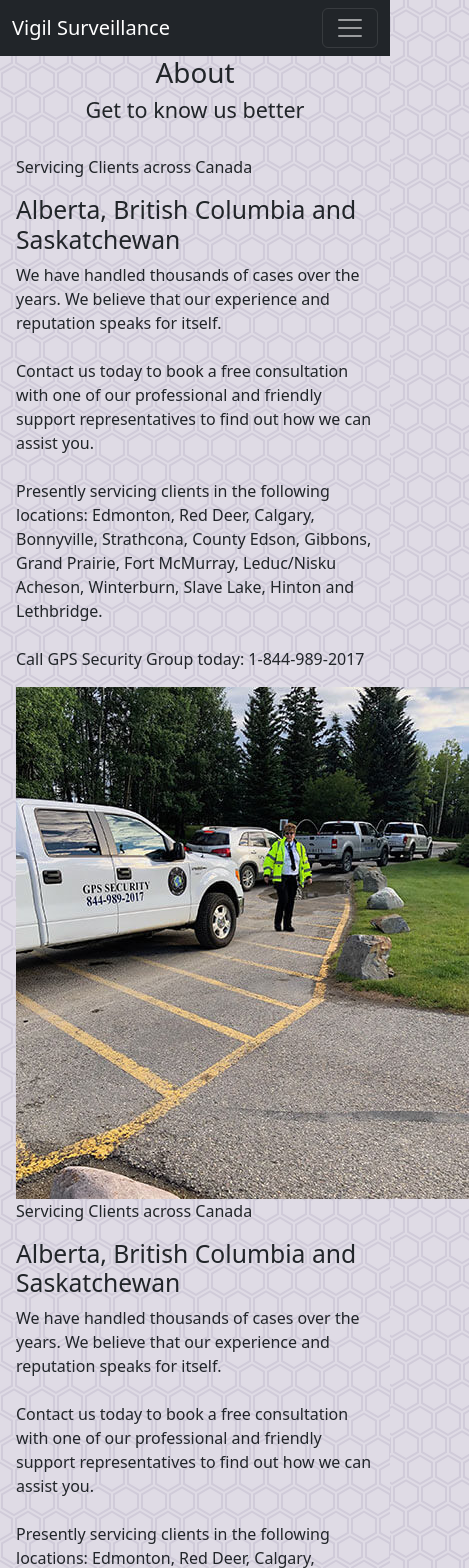
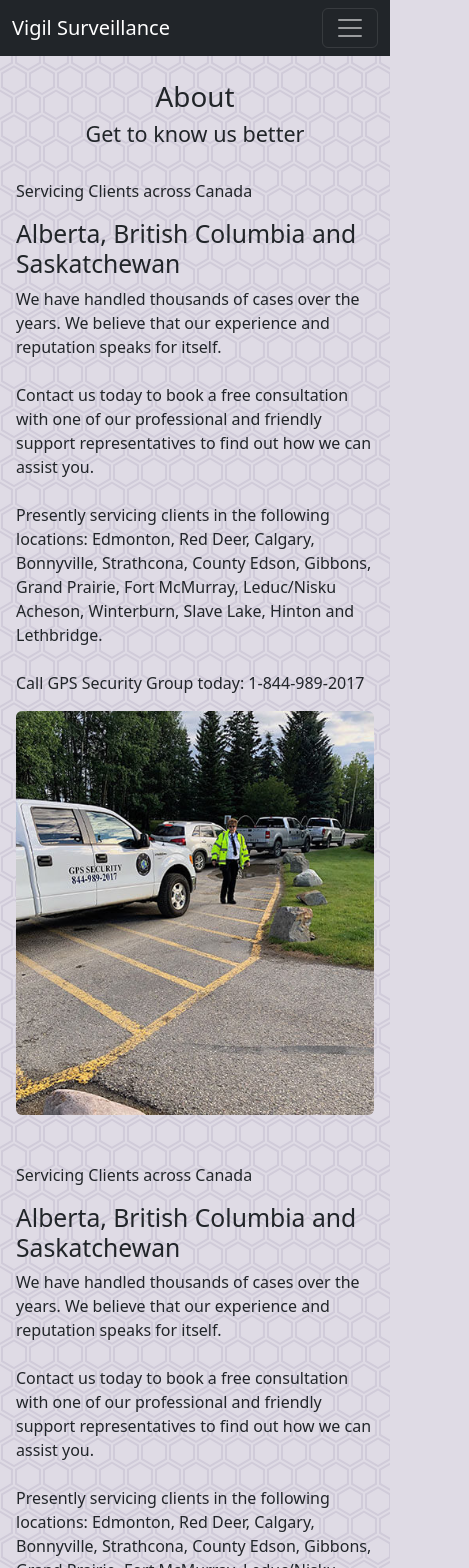
Before and after one commit to LoisaKitakaya/Vigil-Survailance, a React (Create React App) app: page /about in a window 390 px wide. Shown: the top 1568 px of the page, 469 px wide, since content can reach past the window. Built offline with nearby package versions, Linux system fonts and the light colour scheme.

Commit message:
changed style of about page

```diff
--- a/src/css/App.css
+++ b/src/css/App.css
@@ -14,7 +14,7 @@
 }
 
 .this-container {
-  margin: 0 6rem;
+  margin: 0 7rem;
 }
 
 .display-container-2 {
@@ -64,6 +64,23 @@ form .row .col-6 {
   margin: auto !important;
 }
 
+.about-sub,
+.about-sub-reverse {
+  display: flex !important;
+  justify-content: space-around !important;
+  align-items: center !important;
+}
+
+.about-cont {
+  width: 80% !important;
+}
+
+.about-cont,
+.about-sub img,
+.about-sub-reverse img {
+  margin: 0 0.5rem !important;
+}
+
 /* media query for responsiveness */
 
 @media screen and (max-width: 600px) {
@@ -98,7 +115,21 @@ form .row .col-6 {
   }
 
   form .row .col-6 {
-    /* width: 100% !important; */
     text-align: center !important;
   }
+
+  .about-sub,
+  .about-sub-reverse {
+    flex-wrap: wrap;
+  }
+
+  .about-cont {
+  width: 100% !important;
 }
+
+.about-cont,
+.about-sub img,
+.about-sub-reverse img {
+  margin: 0 !important;
+}
+}
--- a/src/pages/About.jsx
+++ b/src/pages/About.jsx
@@ -9,7 +9,7 @@ const About = () => {
     // border
     <div className="App-sub-container">
       <div className="this-container">
-        <div className="display-container">
+        <br />
         <h1 className="text-center">About</h1>
         <h4 className="text-center">Get to know us better</h4>
         <br />
@@ -18,54 +18,55 @@ const About = () => {
             <p>Servicing Clients across Canada</p>
             <h2>Alberta, British Columbia and Saskatchewan</h2>
             <p>
-                We have handled thousands of cases over the years. We believe
-                that our experience and reputation speaks for itself.
+              We have handled thousands of cases over the years. We believe that
+              our experience and reputation speaks for itself.
               <br />
               <br />
               Contact us today to book a free consultation with one of our
-                professional and friendly support representatives to find out
-                how we can assist you.
+              professional and friendly support representatives to find out how
+              we can assist you.
               <br />
               <br />
-                Presently servicing clients in the following locations:
-                Edmonton, Red Deer, Calgary, Bonnyville, Strathcona, County
-                Edson, Gibbons, Grand Prairie, Fort McMurray, Leduc/Nisku
-                Acheson, Winterburn, Slave Lake, Hinton and Lethbridge.
+              Presently servicing clients in the following locations: Edmonton,
+              Red Deer, Calgary, Bonnyville, Strathcona, County Edson, Gibbons,
+              Grand Prairie, Fort McMurray, Leduc/Nisku Acheson, Winterburn,
+              Slave Lake, Hinton and Lethbridge.
               <br />
               <br />
               Call GPS Security Group today: 1-844-989-2017
             </p>
           </div>
           <div className="about-cont">
-              <img src={aboutImage} alt="..." />
+            <img src={aboutImage} alt="..." className="rounded img-fluid" />
           </div>
         </div>
-          <div className="about-sub">
+        <br />
+        <br />
+        <div className="about-sub-reverse">
           <div className="about-cont">
             <p>Servicing Clients across Canada</p>
             <h2>Alberta, British Columbia and Saskatchewan</h2>
             <p>
-                We have handled thousands of cases over the years. We believe
-                that our experience and reputation speaks for itself.
+              We have handled thousands of cases over the years. We believe that
+              our experience and reputation speaks for itself.
               <br />
               <br />
               Contact us today to book a free consultation with one of our
-                professional and friendly support representatives to find out
-                how we can assist you.
+              professional and friendly support representatives to find out how
+              we can assist you.
               <br />
               <br />
-                Presently servicing clients in the following locations:
-                Edmonton, Red Deer, Calgary, Bonnyville, Strathcona, County
-                Edson, Gibbons, Grand Prairie, Fort McMurray, Leduc/Nisku
-                Acheson, Winterburn, Slave Lake, Hinton and Lethbridge.
+              Presently servicing clients in the following locations: Edmonton,
+              Red Deer, Calgary, Bonnyville, Strathcona, County Edson, Gibbons,
+              Grand Prairie, Fort McMurray, Leduc/Nisku Acheson, Winterburn,
+              Slave Lake, Hinton and Lethbridge.
               <br />
               <br />
               Call GPS Security Group today: 1-844-989-2017
             </p>
           </div>
           <div className="about-cont">
-              <img src={aboutImage} alt="..." />
-            </div>
+            <img src={aboutImage} alt="..." className="rounded img-fluid" />
           </div>
         </div>
       </div>
```
Lines whose indentation alone changed are shown as unchanged.
